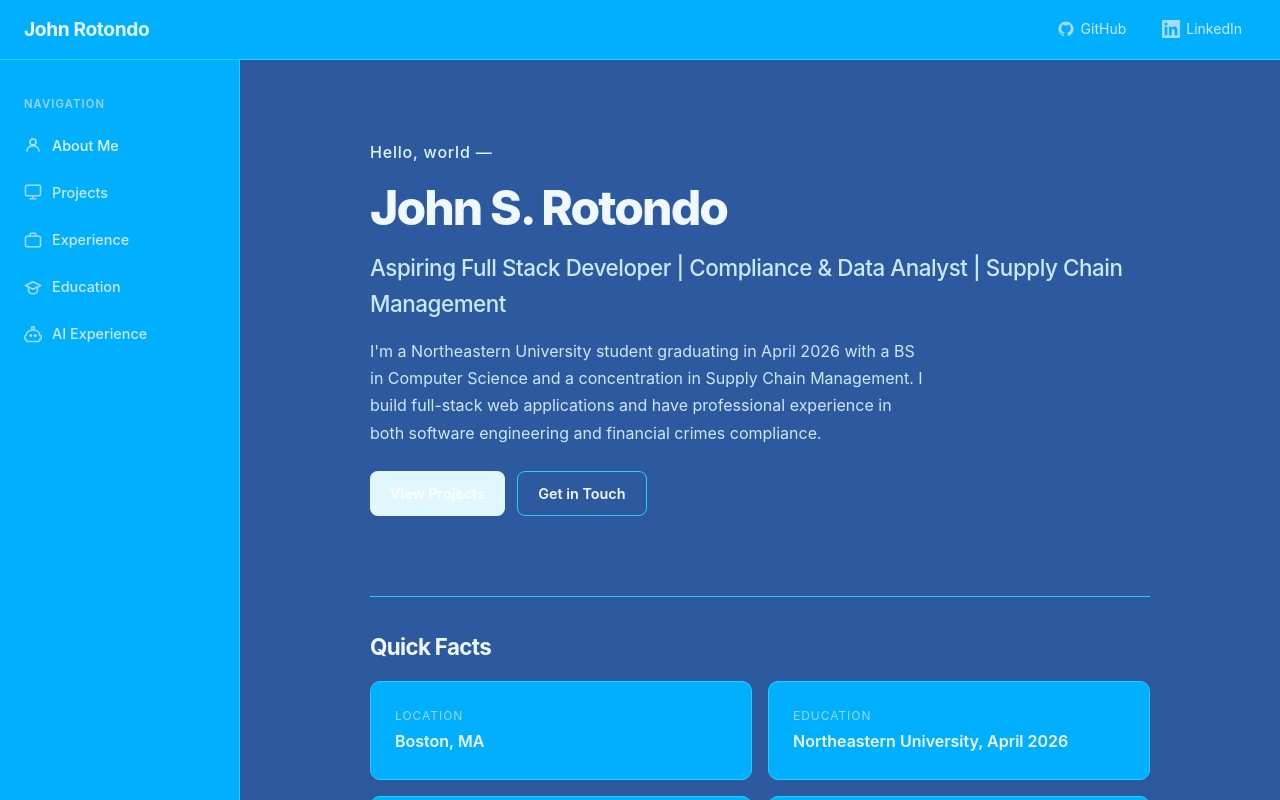
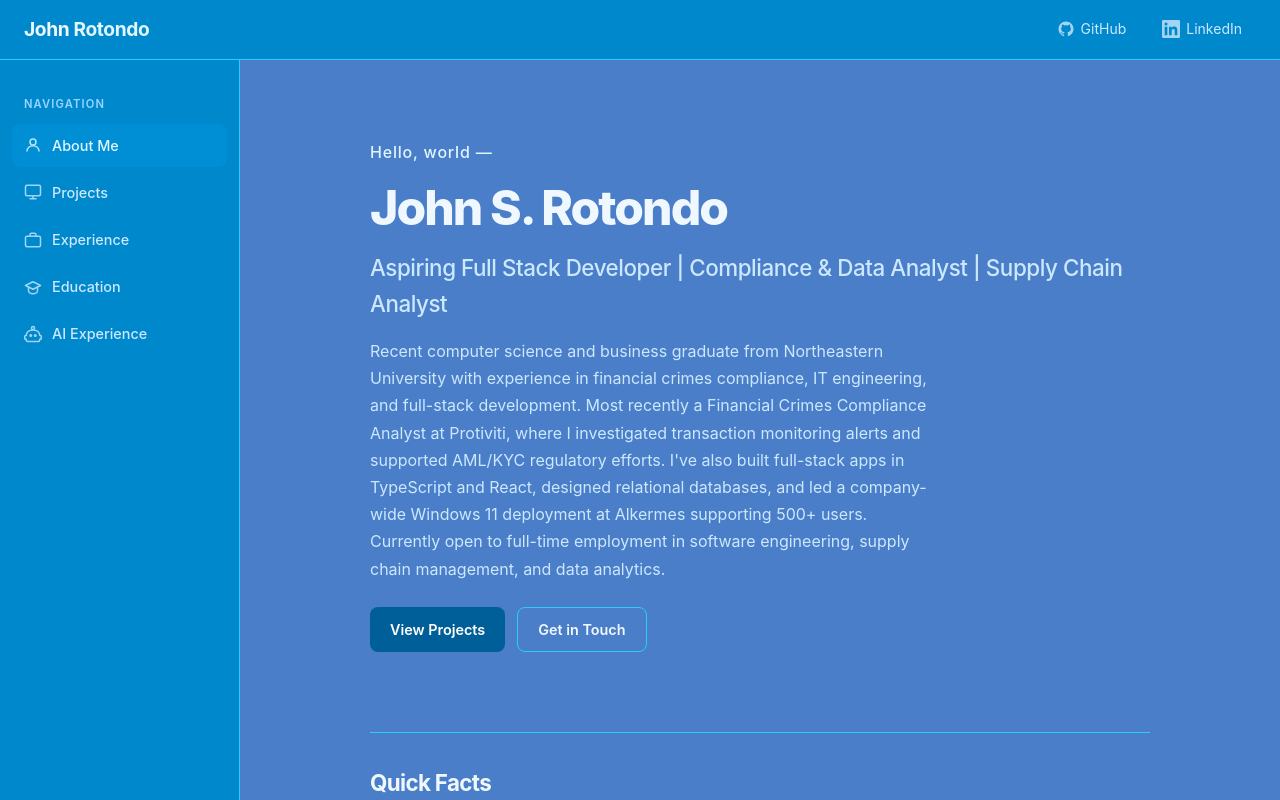
Before and after one commit to rotondojs/my-portfolio, a React (Vite) app in the folder client/: page / in a window 1280 px wide. Shown: the top 800 px of the page. Built offline with nearby package versions, Linux system fonts and the light colour scheme.

Commit message:
Adjust background lighter, nav darker, button darker

```diff
--- a/client/src/index.css
+++ b/client/src/index.css
@@ -7,9 +7,9 @@
 :root {
   --topbar-height: 60px;
   --sidebar-width: 240px;
-  --bg: #2d5a9e;
-  --surface: #00b0ff;
-  --surface-hover: #0099e0;
+  --bg: #4a7ec8;
+  --surface: #0088cc;
+  --surface-hover: #0077b5;
   --border: #29ccff;
   --accent: #e0f7ff;
   --accent-hover: #ffffff;
@@ -289,12 +289,12 @@ body {
 }
 
 .btn-primary {
-  background: var(--accent);
+  background: #005f99;
   color: #fff;
 }
 
 .btn-primary:hover {
-  background: var(--accent-hover);
+  background: #004d7a;
 }
 
 .btn-outline {
--- a/client/src/pages/About.tsx
+++ b/client/src/pages/About.tsx
@@ -4,12 +4,12 @@ export default function About() {
       <div className="hero">
         <p className="hero-greeting">Hello, world —</p>
         <h1 className="hero-name">John S. Rotondo</h1>
-        <p className="hero-role">Aspiring Full Stack Developer | Compliance & Data Analyst | Supply Chain Management</p>
+        <p className="hero-role">Aspiring Full Stack Developer | Compliance & Data Analyst | Supply Chain Analyst</p>
         <p className="hero-description">
-          I'm a Northeastern University student graduating in April 2026 with a BS in Computer
-          Science and a concentration in Supply Chain Management. I build full-stack web
-          applications and have professional experience in both software engineering and
-          financial crimes compliance.
+          Recent computer science and business graduate from Northeastern University with experience in financial crimes compliance, IT engineering, and full-stack development.
+          Most recently a Financial Crimes Compliance Analyst at Protiviti, where I investigated transaction monitoring alerts and supported AML/KYC regulatory efforts.
+          I've also built full-stack apps in TypeScript and React, designed relational databases, and led a company-wide Windows 11 deployment at Alkermes supporting 500+ users.
+          Currently open to full-time employment in software engineering, supply chain management, and data analytics.
         </p>
         <div className="hero-actions">
           <a href="/projects" className="btn btn-primary">
```
